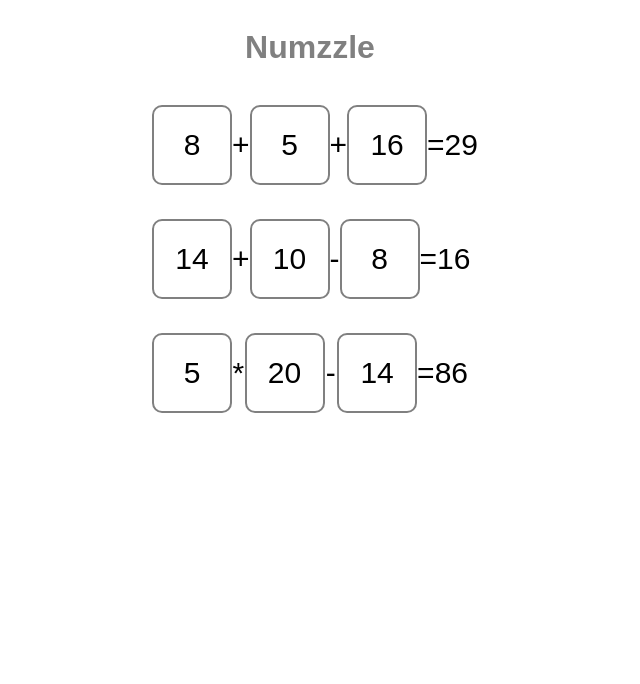
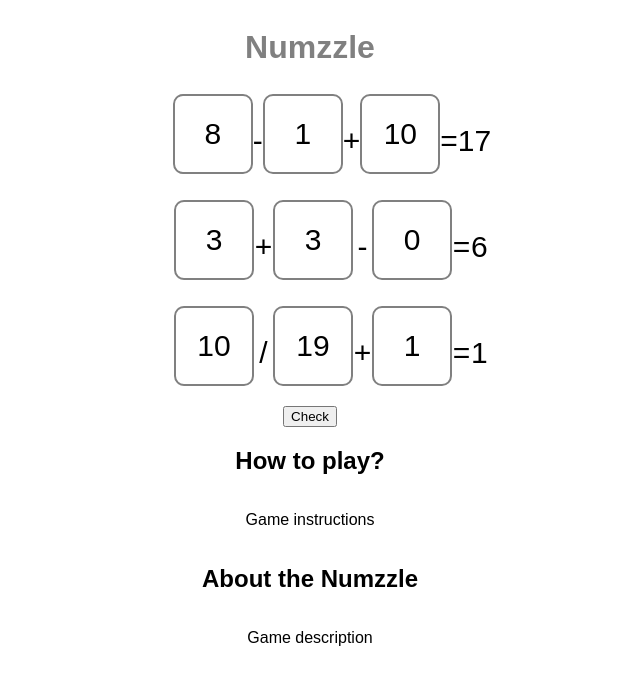
Before and after one commit to StanoSpodniak/numzzle_3, a React (Vite) app: page / in a window 1280 px wide. Shown: the top 684 px of the page, without its empty margins (330-970 px from the left). Built offline with nearby package versions, Linux system fonts and the light colour scheme.

Commit message:
Implemented game functionalities

```diff
--- a/src/components/Game.module.css
+++ b/src/components/Game.module.css
@@ -12,12 +12,28 @@
     display: grid;
     width: 25%;
     grid-template-columns: repeat(7, 1fr);
-    align-items: center;
+    justify-content: center;
+    align-content: center;
     text-align: center;
-    padding: 10px;
+    padding: 6px;
+    padding-left: 50px;
 }
 
-.gridItem {
+.grid > p:last-child {
+    text-align: left;
+}
+
+.operator {
+    font-size: 30px;
+}
+
+.numberButton.selected {
+    border: 2px solid black;
+    color: black;
+    font-weight: 600;
+}
+
+.numberButton {
     display: flex;
     align-items: center;
     justify-content: center;
@@ -26,12 +42,5 @@
     background-color: white;
     border: 2px solid grey;
     border-radius: 10px;
-}
-
-.buttonText {
     font-size: 30px;
 }
-
-.operator {
-    font-size: 30px;
-}
--- a/src/components/Game.tsx
+++ b/src/components/Game.tsx
@@ -1,6 +1,11 @@
 import styles from "./Game.module.css";
 import { useState, useEffect } from "react";
-import { getMathProblem } from "./utils/ProblemGenerator";
+import { getMathProblem, shuffleArray } from "./utils/ProblemGenerator";
+
+//check Dev.to
+//https://kadam.net/en/webmaster - ads
+//add functionality check if solution is correct - handle check
+//add give up functionality
 
 function Game() {
     const [problems, setProblems] = useState<
@@ -13,85 +18,218 @@ function Game() {
             result: number;
         }>
     >([]);
+    const [allNumbers, setAllNumbers] = useState<number[]>([]);
+
+    const [selectedIndex, setSelectedIndex] = useState<number | null>(null);
+
     // Generate random math problem when the component is mounted
     useEffect(() => {
         const problems = [];
+        const allNumbers = [];
 
         while (problems.length < 3) {
             const problem = getMathProblem();
 
             if (
-                problem.result <= 100 &&
+                problem.result <= 20 &&
                 problem.result > 0 &&
                 Number.isInteger(problem.result)
             ) {
                 problems.push(problem);
+                allNumbers.push(problem.num1);
+                allNumbers.push(problem.num2);
+                allNumbers.push(problem.num3);
             }
         }
 
         setProblems(problems);
+        console.log("Solution: " + allNumbers);
+
+        const shuffledNumbers = shuffleArray(allNumbers);
+        setAllNumbers(shuffledNumbers);
     }, []);
+
+    const handleClick = (index: number) => {
+        if (selectedIndex === null) {
+            // If no number is selected, set the first one as selected
+            setSelectedIndex(index);
+        } else {
+            // Swap the numbers when two indices are selected
+            const newNumbers = [...allNumbers];
+            const temp = newNumbers[selectedIndex];
+            newNumbers[selectedIndex] = newNumbers[index];
+            newNumbers[index] = temp;
+            setAllNumbers(newNumbers);
+            setSelectedIndex(null); // Reset selected index after swap
+        }
+    };
+
+    const handleCheck = () => {
+        let correct = true;
+
+        const firstSolution = problems[0].result;
+        const firstResult = eval(
+            allNumbers[0] +
+                problems[0].operator1 +
+                allNumbers[1] +
+                problems[0].operator2 +
+                allNumbers[2]
+        );
+
+        const secondSolution = problems[1].result;
+        const secondResult = eval(
+            allNumbers[3] +
+                problems[1].operator1 +
+                allNumbers[4] +
+                problems[1].operator2 +
+                allNumbers[5]
+        );
+
+        const thirdSolution = problems[1].result;
+        const thirdResult = eval(
+            allNumbers[6] +
+                problems[2].operator1 +
+                allNumbers[7] +
+                problems[2].operator2 +
+                allNumbers[8]
+        );
+
+        if (
+            firstResult === firstSolution ||
+            secondResult === secondSolution ||
+            thirdResult === thirdSolution
+        ) {
+            correct = true;
+        } else {
+            correct = false;
+        }
+
+        if (correct) {
+            console.log(correct);
+        } else {
+            console.log(correct);
+        }
+    };
 
     return (
         <div className={styles.container}>
             <h1 className={styles.title}>Numzzle</h1>
             <div className={styles.grid}>
-                <button key={0} className={styles.gridItem}>
-                    <p className={styles.buttonText}>{problems?.[0]?.num1}</p>
+                <button
+                    key={0}
+                    className={`${styles.numberButton} ${
+                        selectedIndex === 0 ? styles.selected : ""
+                    }`}
+                    onClick={() => handleClick(0)}
+                >
+                    <p className={styles.buttonText}>{allNumbers[0]}</p>
                 </button>
                 <p className={styles.operator}>
                     {problems?.[0]?.operator1 ?? "Loading..."}
                 </p>
-                <button key={1} className={styles.gridItem}>
-                    <p className={styles.buttonText}>{problems?.[0]?.num2}</p>
+                <button
+                    key={1}
+                    className={`${styles.numberButton} ${
+                        selectedIndex === 1 ? styles.selected : ""
+                    }`}
+                    onClick={() => handleClick(1)}
+                >
+                    <p className={styles.buttonText}>{allNumbers[1]}</p>
                 </button>
                 <p className={styles.operator}>
                     {problems?.[0]?.operator2 ?? "Loading..."}
                 </p>
-                <button key={2} className={styles.gridItem}>
-                    <p className={styles.buttonText}>{problems?.[0]?.num3}</p>
+                <button
+                    key={2}
+                    className={`${styles.numberButton} ${
+                        selectedIndex === 2 ? styles.selected : ""
+                    }`}
+                    onClick={() => handleClick(2)}
+                >
+                    <p className={styles.buttonText}>{allNumbers[2]}</p>
                 </button>
                 <p className={styles.operator}>=</p>
                 <p className={styles.operator}>{problems?.[0]?.result}</p>
             </div>
             <div className={styles.grid}>
-                <button key={2} className={styles.gridItem}>
-                    <p className={styles.buttonText}>{problems?.[1]?.num1}</p>
+                <button
+                    key={3}
+                    className={`${styles.numberButton} ${
+                        selectedIndex === 3 ? styles.selected : ""
+                    }`}
+                    onClick={() => handleClick(3)}
+                >
+                    <p className={styles.buttonText}>{allNumbers[3]}</p>
                 </button>
                 <p className={styles.operator}>
                     {problems?.[1]?.operator1 ?? "Loading..."}
                 </p>
-                <button key={3} className={styles.gridItem}>
-                    <p className={styles.buttonText}>{problems?.[1]?.num2}</p>
+                <button
+                    key={4}
+                    className={`${styles.numberButton} ${
+                        selectedIndex === 4 ? styles.selected : ""
+                    }`}
+                    onClick={() => handleClick(4)}
+                >
+                    <p className={styles.buttonText}>{allNumbers[4]}</p>
                 </button>
                 <p className={styles.operator}>
                     {problems?.[1]?.operator2 ?? "Loading..."}
                 </p>
-                <button key={4} className={styles.gridItem}>
-                    <p className={styles.buttonText}>{problems?.[1]?.num3}</p>
+                <button
+                    key={5}
+                    className={`${styles.numberButton} ${
+                        selectedIndex === 5 ? styles.selected : ""
+                    }`}
+                    onClick={() => handleClick(5)}
+                >
+                    <p className={styles.buttonText}>{allNumbers[5]}</p>
                 </button>
                 <p className={styles.operator}>=</p>
                 <p className={styles.operator}>{problems?.[1]?.result}</p>
             </div>
             <div className={styles.grid}>
-                <button key={5} className={styles.gridItem}>
-                    <p className={styles.buttonText}>{problems?.[2]?.num1}</p>
+                <button
+                    key={6}
+                    className={`${styles.numberButton} ${
+                        selectedIndex === 6 ? styles.selected : ""
+                    }`}
+                    onClick={() => handleClick(6)}
+                >
+                    <p className={styles.buttonText}>{allNumbers[6]}</p>
                 </button>
                 <p className={styles.operator}>
                     {problems?.[2]?.operator1 ?? "Loading..."}
                 </p>
-                <button key={6} className={styles.gridItem}>
-                    <p className={styles.buttonText}>{problems?.[2]?.num2}</p>
+                <button
+                    key={7}
+                    className={`${styles.numberButton} ${
+                        selectedIndex === 7 ? styles.selected : ""
+                    }`}
+                    onClick={() => handleClick(7)}
+                >
+                    <p className={styles.buttonText}>{allNumbers[7]}</p>
                 </button>
                 <p className={styles.operator}>
                     {problems?.[2]?.operator2 ?? "Loading..."}
                 </p>
-                <button key={7} className={styles.gridItem}>
-                    <p className={styles.buttonText}>{problems?.[2]?.num3}</p>
+                <button
+                    key={8}
+                    className={`${styles.numberButton} ${
+                        selectedIndex === 8 ? styles.selected : ""
+                    }`}
+                    onClick={() => handleClick(8)}
+                >
+                    <p className={styles.buttonText}>{allNumbers[8]}</p>
                 </button>
                 <p className={styles.operator}>=</p>
                 <p className={styles.operator}>{problems?.[2]?.result}</p>
             </div>
+            <button onClick={() => handleCheck()}>Check</button>
+            <h2>How to play?</h2>
+            <p>Game instructions</p>
+            <h2>About the Numzzle</h2>
+            <p>Game description</p>
         </div>
     );
 }
--- a/src/components/utils/ProblemGenerator.ts
+++ b/src/components/utils/ProblemGenerator.ts
@@ -20,3 +20,7 @@ export const getMathProblem = (): {
 
     return { num1, num2, num3, operator1, operator2, result };
 };
+
+export const shuffleArray = (array: number[]) => {
+    return array.sort(() => Math.random() - 0.5);
+};
```
